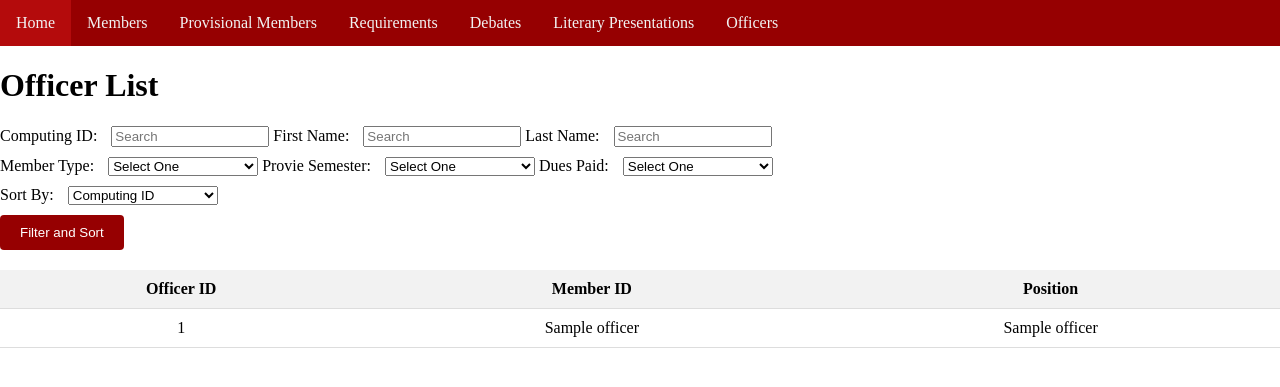
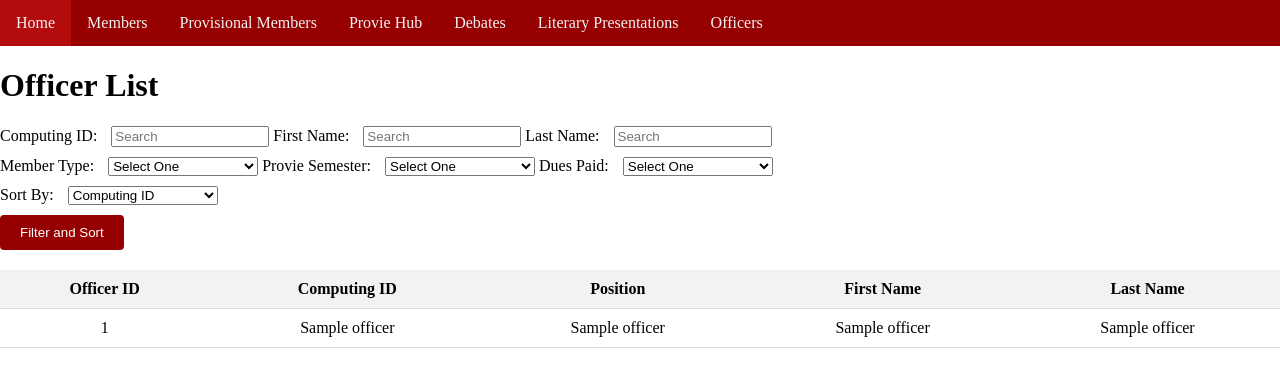
Before and after one commit to LibertyV7/CS4750Project, a Flask app: template templates/officers.html in a window 1280 px wide. Shown: the top 387 px of the page. Run offline with Flask 3, Linux system fonts and the light colour scheme; the template is opened without the code that fills it: most values are stand-ins (such as "Sample title", 1, 10 or a date in 2020).

Commit message:
Changed requirements to "Provie Hub"

```diff
--- a/app.py
+++ b/app.py
@@ -4,11 +4,11 @@ import mysql.connector
 app = Flask(__name__)
 
 db_config = {
-    'user': 'sqm8uk',
-    'password': 'ponyo123',
+    'user': 'root',
+    'password': '',
     'host': 'localhost',
     'port': 3306,
-    'database': 'WashingtonSociety'
+    'database': ''
 }
 def get_db_connection():
     conn = mysql.connector.connect(**db_config)
@@ -74,7 +74,8 @@ def provisional_members():
         'completed': request.args.get('completed')
     }
     sort = request.args.get('sort')
-    query = "SELECT pm.*, m.firstName, m.lastName FROM provisionalmember pm JOIN member m ON pm.computingID = m.computingID WHERE 1 = 1"
+    query = ("SELECT pm.*, m.firstName, m.lastName FROM ProvisionalMember pm JOIN Member m ON pm.computingID ="
+             " m.computingID WHERE 1 = 1")
     params = []
     for key,value in filters.items():
         if value:
@@ -108,9 +109,9 @@ def requirements():
     sort = request.args.get('sort')
     query = """
         SELECT pr.*, m.firstName, m.lastName, m.computingID, m.duesPaid
-        FROM provierequirements pr
-        JOIN provisionalmember pm ON pr.provID = pm.provID
-        JOIN member m ON pm.computingID = m.computingID
+        FROM ProvieRequirements pr
+        JOIN ProvisionalMember pm ON pr.provID = pm.provID
+        JOIN Member m ON pm.computingID = m.computingID
     """
     params = []
     for key,value in filter.items():
@@ -150,7 +151,7 @@ def edit_requirements():
         # Fetch current state to determine what was unchecked
         query = """
             SELECT provID, completed, attendance, fullMeeting, historyTour, majorService, minorService, debate, literaryPresentation
-            FROM provierequirements
+            FROM ProvieRequirements
         """
         cursor.execute(query)
         current_state = cursor.fetchall()
@@ -174,9 +175,9 @@ def edit_requirements():
     # Fetch data for display
     query = """
         SELECT pr.*, m.firstName, m.lastName, m.computingID, m.duesPaid
-        FROM provierequirements pr
-        JOIN provisionalmember pm ON pr.provID = pm.provID
-        JOIN member m ON pm.computingID = m.computingID
+        FROM ProvieRequirements pr
+        JOIN ProvisionalMember pm ON pr.provID = pm.provID
+        JOIN Member m ON pm.computingID = m.computingID
     """
     conn = get_db_connection()
     cursor = conn.cursor()
@@ -213,7 +214,7 @@ def literary_presentations():
 def officers():
     conn = get_db_connection()
     cursor = conn.cursor()
-    cursor.execute('select * from officers')
+    cursor.execute("""SELECT o.*, m.firstName, m.lastName FROM Officers o JOIN member m ON o.computingID = m.computingID WHERE 1 = 1""");
     officers = cursor.fetchall()
     cursor.close()
     conn.close()
--- a/templates/debates.html
+++ b/templates/debates.html
@@ -76,7 +76,7 @@
         <a href="/">Home</a>
         <a href="/members">Members</a>
         <a href="/provisional-members">Provisional Members</a>
-        <a href="/requirements">Requirements</a>
+        <a href="/requirements">Provie Hub</a>
         <a href="/debates">Debates</a>
         <a href="/literary-presentations">Literary Presentations</a>
         <a href="/officers">Officers</a>
--- a/templates/home.html
+++ b/templates/home.html
@@ -47,7 +47,7 @@
         <div class="channel">
             <a href="/members">Members</a>
             <a href="/provisional-members">Provisional Members</a>
-            <a href="/requirements">Requirements</a>
+            <a href="/requirements">Provie Hub</a>
             <a href="/debates">Debates</a>
             <a href="/literary-presentations">Literary Presentations</a>
             <a href="/officers">Officers</a>
--- a/templates/literary_presentations.html
+++ b/templates/literary_presentations.html
@@ -76,7 +76,7 @@
         <a href="/">Home</a>
         <a href="/members">Members</a>
         <a href="/provisional-members">Provisional Members</a>
-        <a href="/requirements">Requirements</a>
+        <a href="/requirements">Provie Hub</a>
         <a href="/debates">Debates</a>
         <a href="/literary-presentations">Literary Presentations</a>
         <a href="/officers">Officers</a>
--- a/templates/members.html
+++ b/templates/members.html
@@ -76,7 +76,7 @@
         <a href="/">Home</a>
         <a href="/members">Members</a>
         <a href="/provisional-members">Provisional Members</a>
-        <a href="/requirements">Requirements</a>
+        <a href="/requirements">Provie Hub</a>
         <a href="/debates">Debates</a>
         <a href="/literary-presentations">Literary Presentations</a>
         <a href="/officers">Officers</a>
--- a/templates/officers.html
+++ b/templates/officers.html
@@ -76,7 +76,7 @@
         <a href="/">Home</a>
         <a href="/members">Members</a>
         <a href="/provisional-members">Provisional Members</a>
-        <a href="/requirements">Requirements</a>
+        <a href="/requirements">Provie Hub</a>
         <a href="/debates">Debates</a>
         <a href="/literary-presentations">Literary Presentations</a>
         <a href="/officers">Officers</a>
@@ -142,8 +142,11 @@
         <thead>
             <tr>
                 <th>Officer ID</th>
-                <th>Member ID</th>
-                <th>Position </th>
+                <th>Computing ID</th>
+                <th>Position</th>
+                <th>First Name</th>
+                <th>Last Name</th>
+
             </tr>
         </thead>
         <tbody>
@@ -152,6 +155,8 @@
                     <td>{{ officer[0]}}</td>
                     <td>{{ officer[1]}}</td>
                     <td>{{ officer[2]}}</td>
+                    <td>{{ officer[3]}}</td>
+                    <td>{{ officer[4]}}</td>
                 </tr>
             {% endfor %}
         </tbody>
--- a/templates/provisional-member.html
+++ b/templates/provisional-member.html
@@ -76,7 +76,7 @@
         <a href="/">Home</a>
         <a href="/members">Members</a>
         <a href="/provisional-members">Provisional Members</a>
-        <a href="/requirements">Requirements</a>
+        <a href="/requirements">Provie Hub</a>
         <a href="/debates">Debates</a>
         <a href="/literary-presentations">Literary Presentations</a>
         <a href="/officers">Officers</a>
--- a/templates/requirements.html
+++ b/templates/requirements.html
@@ -76,12 +76,12 @@
         <a href="/">Home</a>
         <a href="/members">Members</a>
         <a href="/provisional-members">Provisional Members</a>
-        <a href="/requirements">Requirements</a>
+        <a href="/requirements">Provie Hub</a>
         <a href="/debates">Debates</a>
         <a href="/literary-presentations">Literary Presentations</a>
         <a href="/officers">Officers</a>
     </nav>
-    <h1>Provisional Member Requirement List</h1>
+    <h1>Provisional Members & Requirements</h1>
 
     <form method="GET" action="/requirements">
         <div class="input-section">
```
